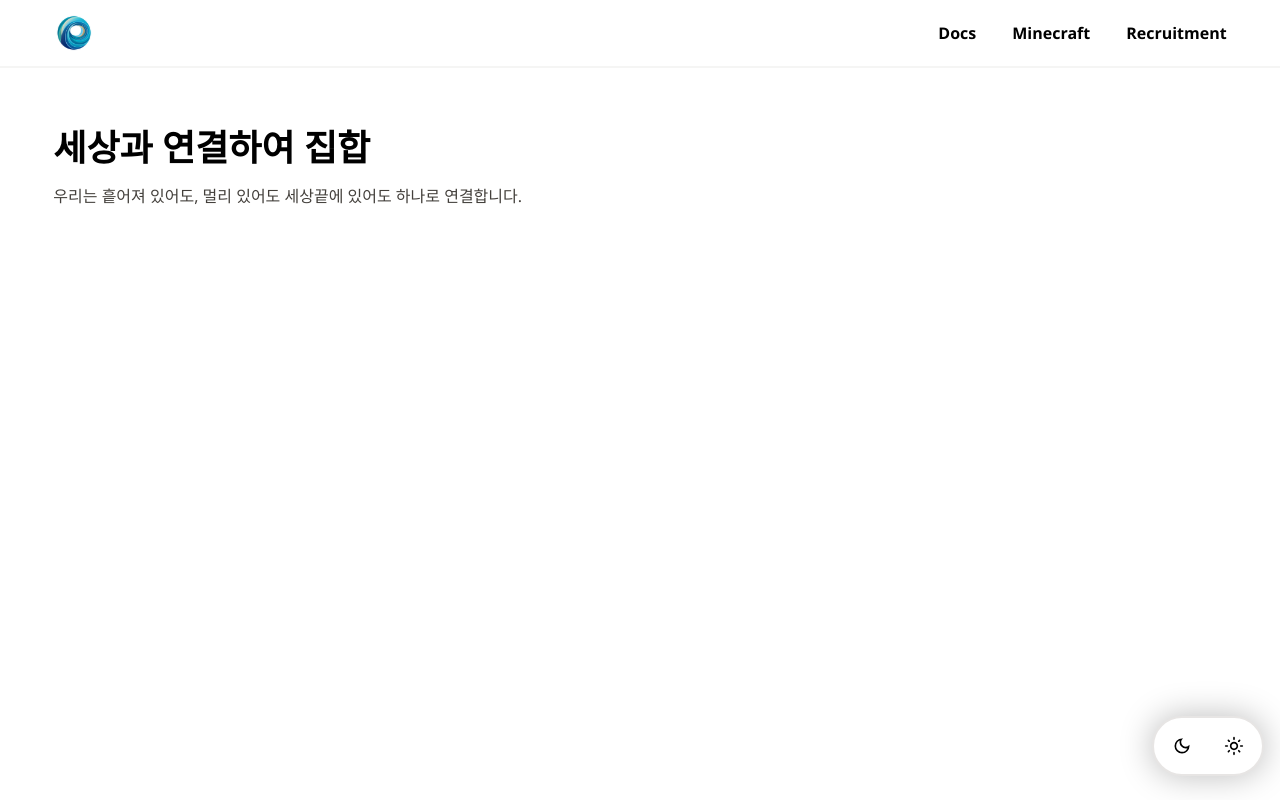
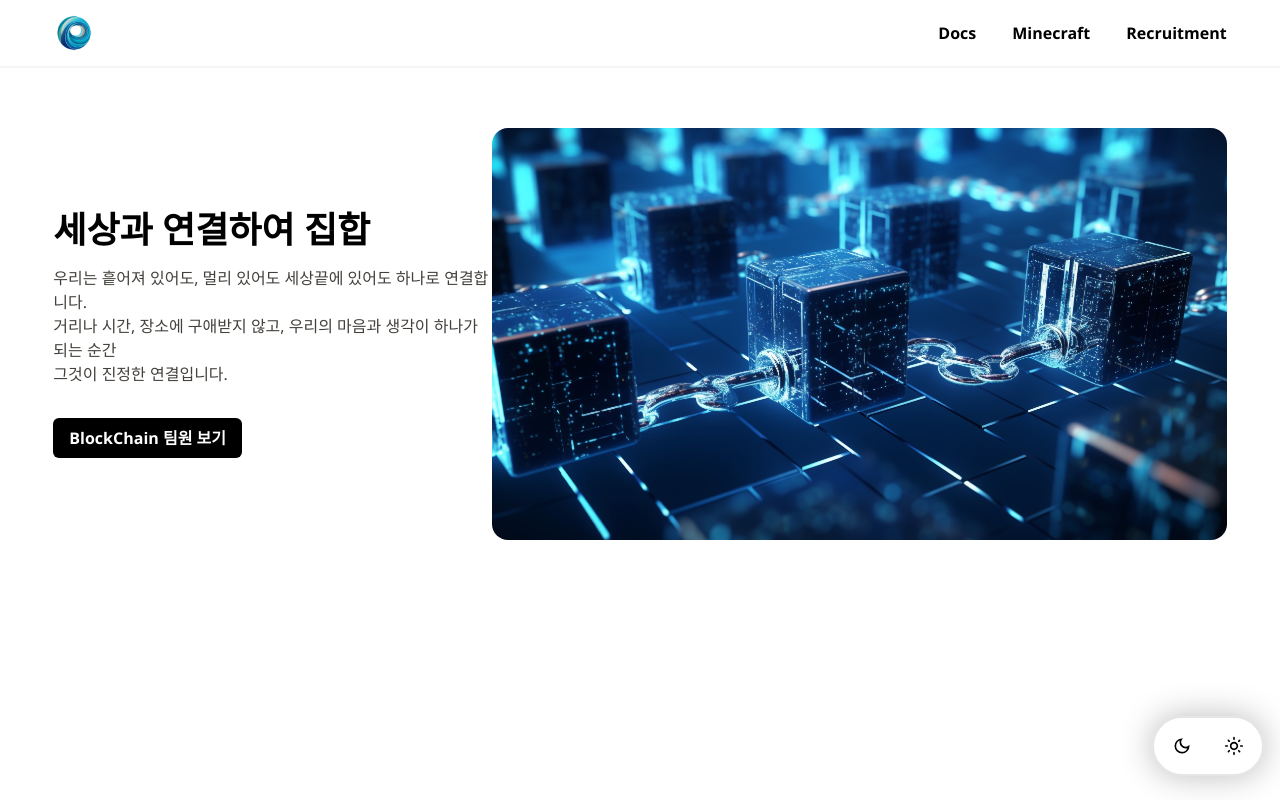
Before and after one commit to qwer71714/blockchain, a Next.js app: page /Pages/Docs in a window 1280 px wide. Built offline with nearby package versions, Linux system fonts and the light colour scheme.

Commit message:
버튼 a 태그위치 변경 또는 메인페이지 디스코드 링크 추가, Docs 페이지 버튼 블록체인 팀원 추가

```diff
--- a/app/Pages/Docs/page.tsx
+++ b/app/Pages/Docs/page.tsx
@@ -1,24 +1,55 @@
-import ThemeSwitcher from "@/app/components/Theme/ThemeSwitcher";
+import Image from "next/image";
 import React from "react";
+import BCcom from "@/public/images/BC-Connections.png";
 
 export default function page() {
   return (
     <main className="dark:bg-black">
       <section className="container m-auto w-11/12">
         <div className="pt-32">
-          <div>
-            <h1 className="text-4xl font-bold">세상과 연결하여 집합</h1>
-            <p className="mt-4 text-base text-stone-700 dark:text-stone-300">
-              우리는 흩어져 있어도, 멀리 있어도 세상끝에 있어도 하나로
-              연결합니다.
-            </p>
+          <div className="flex items-center">
+            <div className="w-5/12">
+              <h1 className="text-4xl font-bold">세상과 연결하여 집합</h1>
+              <p className="mt-4 text-base text-stone-700 dark:text-stone-300">
+                우리는 흩어져 있어도, 멀리 있어도 세상끝에 있어도 하나로
+                연결합니다.
+                <br />
+                거리나 시간, 장소에 구애받지 않고, 우리의 마음과 생각이 하나가
+                되는 순간
+                <br />
+                그것이 진정한 연결입니다.
+              </p>
+              <div className="mt-8">
+                <a href="/">
+                  <button
+                    className="
+                      font-semibold
+                      rounded-md
+                      bg-black
+                      dark:bg-white
+                      hover:dark:bg-stone-200
+                      hover:bg-stone-800
+                      text-white
+                      dark:text-black
+                      py-2
+                      px-4
+                    "
+                  >
+                    BlockChain 팀원 보기
+                  </button>
+                </a>
+              </div>
+            </div>
+            <div className="ml-auto">
+              <Image
+                src={BCcom}
+                alt="BCcom"
+                width={820}
+                className="rounded-2xl"
+              />
+            </div>
           </div>
         </div>
-        <br />
-        <br />
-        <br />
-        <br />
-        <br />
       </section>
     </main>
   );
--- a/app/components/Never/Menu.tsx
+++ b/app/components/Never/Menu.tsx
@@ -25,7 +25,7 @@ const Menu = () => {
         fixed
         w-full
         border-b-2
-        backdrop-blur-xl
+        backdrop-blur-2xl
         duration-200
         bg-white/60
         border-stone-100
--- a/app/page.tsx
+++ b/app/page.tsx
@@ -16,15 +16,15 @@ export default function Home() {
           {/*슬로건추가 변경가능*/}
           <div className="mt-7">
             <div className="mt-12 flex justify-between w-72 mx-auto">
-              <Button>
-                <a href="/Pages/Docs" className="text-base">
-                  Get Started
-                </a>
-              </Button>
-              <Button>
-                <LiaDiscord size={24} />
-                <a className="pl-2 text-base">Discord</a>
-              </Button>
+              <a href="/Pages/Docs" className="text-base">
+                <Button>Get Started</Button>
+              </a>
+              <a href="https://discord.gg/xdku5sEA" className="pl-2 text-base">
+                <Button>
+                  <LiaDiscord size={24} />
+                  Discord
+                </Button>
+              </a>
             </div>
           </div>
         </div>
```
Also changed, not shown: public/images/BC-Connections.png (added).
